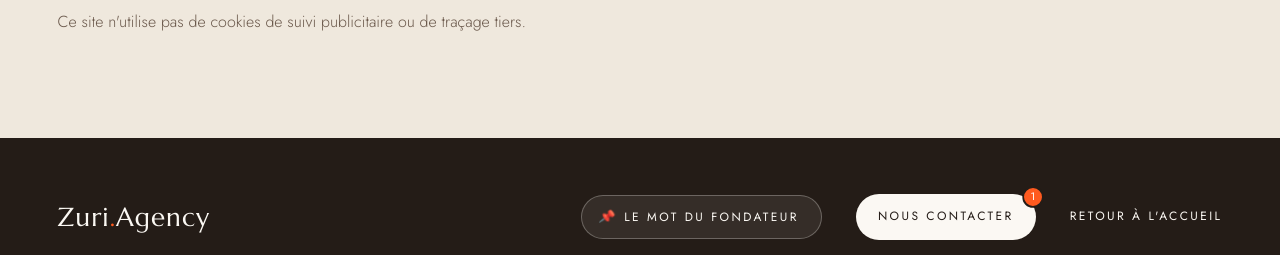
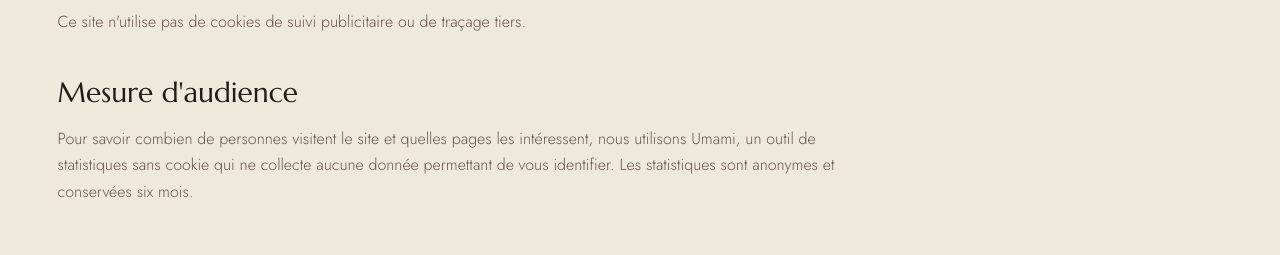
Before and after one commit to MPXNNO/zuriagency, a Next.js app: page /confidentialite in a window 1280 px wide. Shown: the part 1240-1495 px from the top of the page. Built offline with nearby package versions, Linux system fonts and the light colour scheme; no server answers.

Commit message:
Add files via upload

```diff
--- a/app/confidentialite/page.tsx
+++ b/app/confidentialite/page.tsx
@@ -72,6 +72,16 @@ export default function ConfidentialitePage() {
                 de traçage tiers.
               </p>
             </div>
+            <div>
+              <h3>Mesure d&apos;audience</h3>
+              <p>
+                Pour savoir combien de personnes visitent le site et quelles
+                pages les intéressent, nous utilisons Umami, un outil de
+                statistiques sans cookie qui ne collecte aucune donnée
+                permettant de vous identifier. Les statistiques sont anonymes
+                et conservées six mois.
+              </p>
+            </div>
           </div>
         </div>
       </section>
--- a/app/layout.tsx
+++ b/app/layout.tsx
@@ -1,6 +1,7 @@
 import type { Metadata, Viewport } from "next";
 import localFont from "next/font/local";
 import SiteShell from "@/components/SiteShell";
+import Analytics from "@/components/Analytics";
 import { SITE_URL, INSTAGRAM, EMAIL } from "@/lib/site";
 import "./globals.css";
 
@@ -135,6 +136,7 @@ export default function RootLayout({ children }: { children: React.ReactNode })
       <body>
         <script type="application/ld+json" dangerouslySetInnerHTML={{ __html: JSON.stringify(JSON_LD) }} />
         <SiteShell>{children}</SiteShell>
+        <Analytics />
       </body>
     </html>
   );
--- /dev/null
+++ b/components/Analytics.tsx
@@ -0,0 +1,10 @@
+// Statistiques de visite (Umami) : aucune donnée personnelle, aucun cookie, pas de bandeau à afficher.
+// Le script est chargé après l'affichage de la page : il ne ralentit pas le site.
+import Script from "next/script";
+
+export default function Analytics() {
+  // identifiant public du site dans Umami (il peut aussi être remplacé par la variable NEXT_PUBLIC_UMAMI_WEBSITE_ID)
+  const id = process.env.NEXT_PUBLIC_UMAMI_WEBSITE_ID || "aa5999ab-f04c-4233-9135-a70885980836";
+  const src = process.env.NEXT_PUBLIC_UMAMI_SCRIPT_URL || "https://cloud.umami.is/script.js";
+  return <Script src={src} data-website-id={id} data-domains="zuriagency.fr,www.zuriagency.fr" strategy="afterInteractive" />;
+}
--- a/components/PublishForm.tsx
+++ b/components/PublishForm.tsx
@@ -4,7 +4,7 @@
 // Utilisé en fin d'accueil et dans la fenêtre « Nous contacter » du pied de page.
 
 import { useEffect, useRef, useState, type FormEvent } from "react";
-import { confetti, EMAIL_RE, prefersReducedMotion, sendContact } from "@/lib/scope";
+import { confetti, EMAIL_RE, prefersReducedMotion, sendContact, track } from "@/lib/scope";
 
 export const PROFILES = ["Une marque", "Un talent", "Un média", "Autre"] as const;
 
@@ -94,6 +94,7 @@ export default function PublishForm({ idSuffix = "", preset, resetKey, autoFocus
       setState("idle");
       return;
     }
+    track("Message envoyé", { profil: profile, formulaire: "publication" });
     const reduce = prefersReducedMotion();
     setState("fly");
     const host = (rootRef.current?.closest(".closing, .sheet") as HTMLElement) || rootRef.current!;
--- a/components/fx/ContactFx.tsx
+++ b/components/fx/ContactFx.tsx
@@ -4,7 +4,7 @@
 // et la carte s'envole.
 
 import { useEffect } from "react";
-import { confetti, createScope, EMAIL_RE, prefersReducedMotion, sendContact } from "@/lib/scope";
+import { confetti, createScope, EMAIL_RE, prefersReducedMotion, sendContact, track } from "@/lib/scope";
 
 export default function ContactFx() {
   useEffect(() => {
@@ -53,6 +53,7 @@ export default function ContactFx() {
         er.textContent = fail;
         return;
       }
+      track("Message envoyé", { profil: prof!.textContent || "", formulaire: "carte postale" });
       c.classList.add("sent");
       S.timeout(() => w.classList.add("go"), reduce ? 0 : 550);
       S.timeout(() => w.classList.add("gone"), reduce ? 0 : 950);
--- a/components/fx/ManagementFx.tsx
+++ b/components/fx/ManagementFx.tsx
@@ -4,7 +4,7 @@
 // chaque repère zoome sur le joueur suivi et affiche un point d'accompagnement.
 
 import { useEffect } from "react";
-import { createScope, EMAIL_RE, prefersReducedMotion, sendContact } from "@/lib/scope";
+import { createScope, EMAIL_RE, prefersReducedMotion, sendContact, track } from "@/lib/scope";
 
 const A = [
   "Analyse du parcours et des objectifs du joueur",
@@ -236,6 +236,7 @@ export default function ManagementFx() {
         er.textContent = fail;
         return;
       }
+      track("Rendez-vous demandé", { pole: "Management sportif" });
       f.reset();
       card.classList.add("sent");
       card.scrollTop = 0;
--- a/components/fx/StrategieFx.tsx
+++ b/components/fx/StrategieFx.tsx
@@ -3,7 +3,7 @@
 // Page Stratégie d'entreprise : « la checklist ».
 
 import { useEffect } from "react";
-import { confetti, createScope, EMAIL_RE, prefersReducedMotion, sendContact } from "@/lib/scope";
+import { confetti, createScope, EMAIL_RE, prefersReducedMotion, sendContact, track } from "@/lib/scope";
 
 export default function StrategieFx() {
   useEffect(() => {
@@ -119,6 +119,7 @@ export default function StrategieFx() {
         er.textContent = fail;
         return;
       }
+      track("Rendez-vous demandé", { pole: "Stratégie d'entreprise" });
       f.reset();
       card.classList.add("sent");
       card.scrollTop = 0;
--- a/lib/scope.ts
+++ b/lib/scope.ts
@@ -138,3 +138,12 @@ export async function sendContact(payload: Record<string, string>): Promise<stri
     return "Connexion impossible. Vérifiez votre réseau et réessayez.";
   }
 }
+
+/** Compte une action dans les statistiques (ex. un message envoyé). Sans effet si les statistiques ne sont pas branchées. */
+export function track(name: string, data?: Record<string, string>) {
+  try {
+    (window as unknown as { umami?: { track: (n: string, d?: Record<string, string>) => void } }).umami?.track(name, data);
+  } catch {
+    /* rien */
+  }
+}
```
Also changed, not shown: 1 other file (tests, documents, lock files or other folders).
